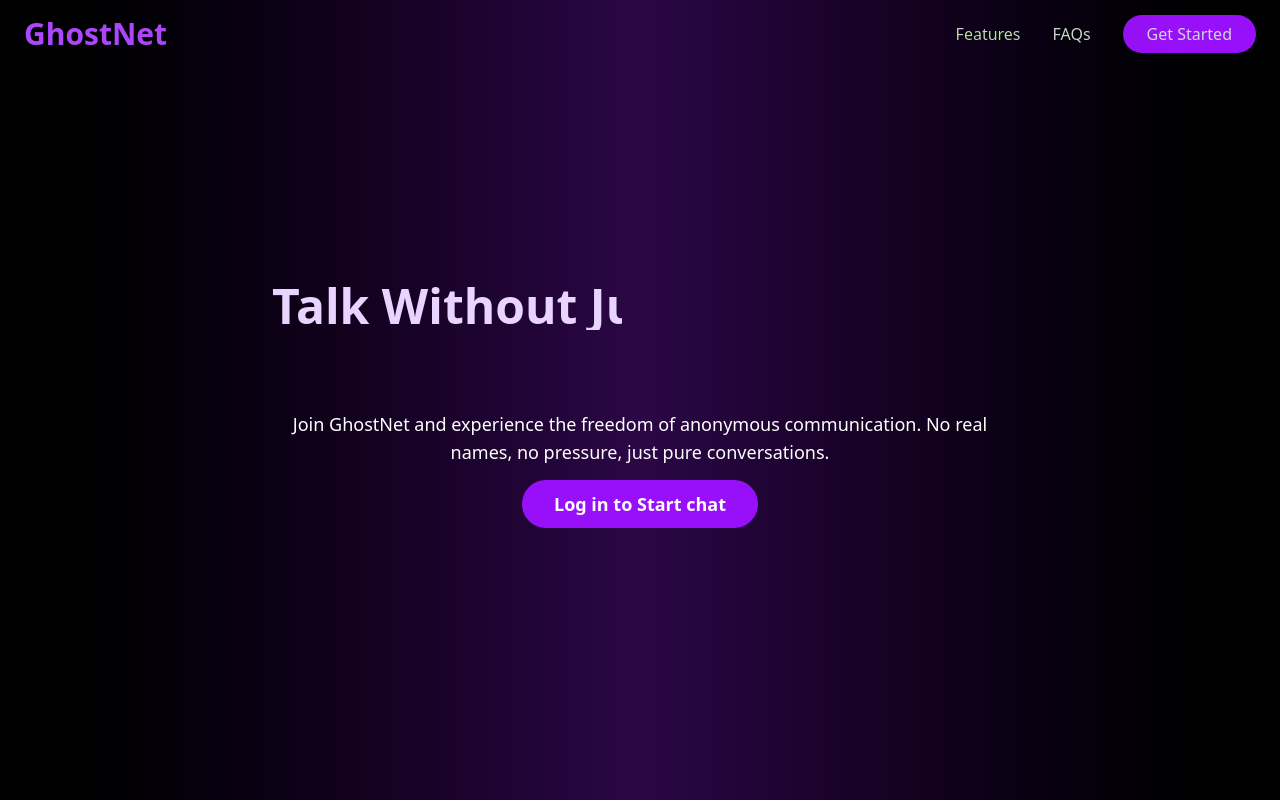
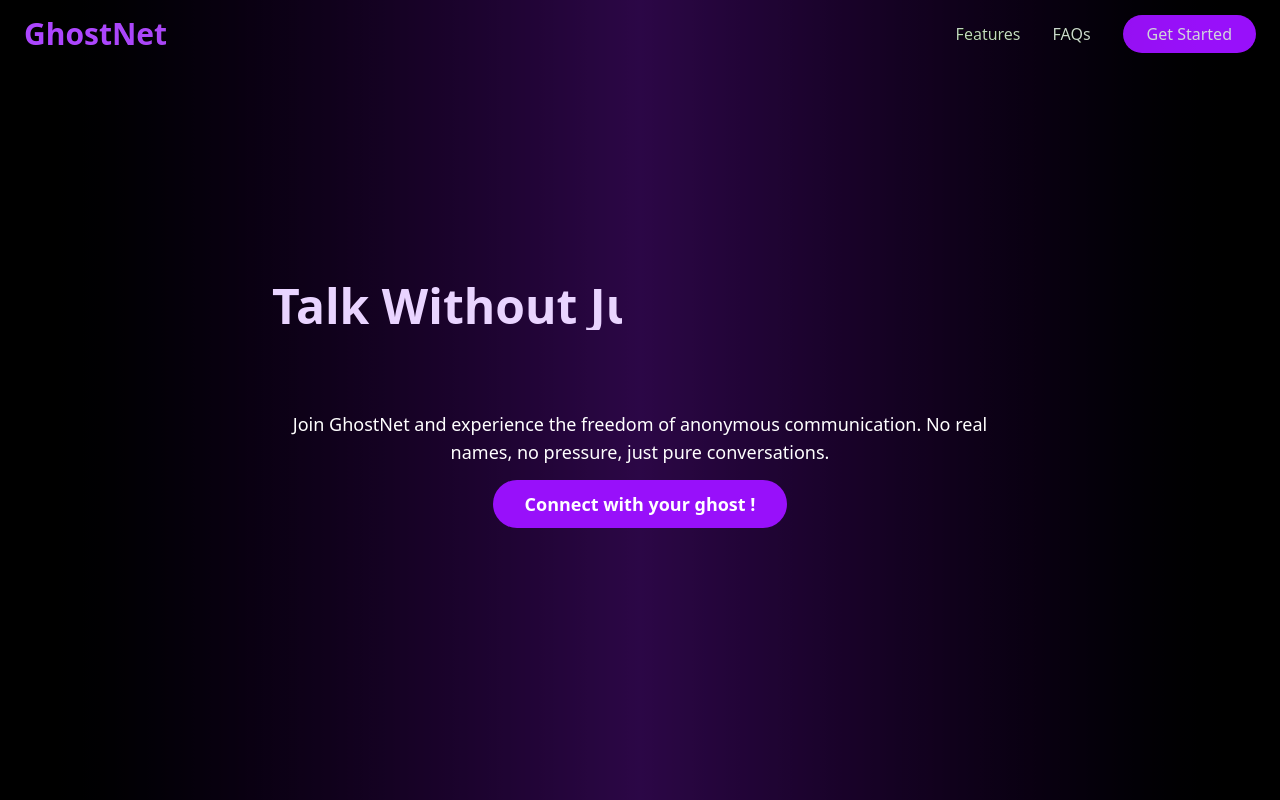
Before and after one commit to realpriyanshu/playground-chat, a React (Vite) app in the folder client/: page / in a window 1280 px wide. Shown: the top 800 px of the page. Built offline with nearby package versions, Linux system fonts and the light colour scheme.

Commit message:
renamed the button

```diff
--- a/client/src/components/HeroSection.jsx
+++ b/client/src/components/HeroSection.jsx
@@ -49,7 +49,7 @@ const HeroSection = () => {
          to="/signin"
          className="bg-purple-600 text-white py-3 px-8 rounded-full text-lg font-semibold hover:bg-purple-500 transition duration-300"
        >
-         Log in to Start chat
+        Connect with your ghost !
        </Link>
        }
       </div>
```
